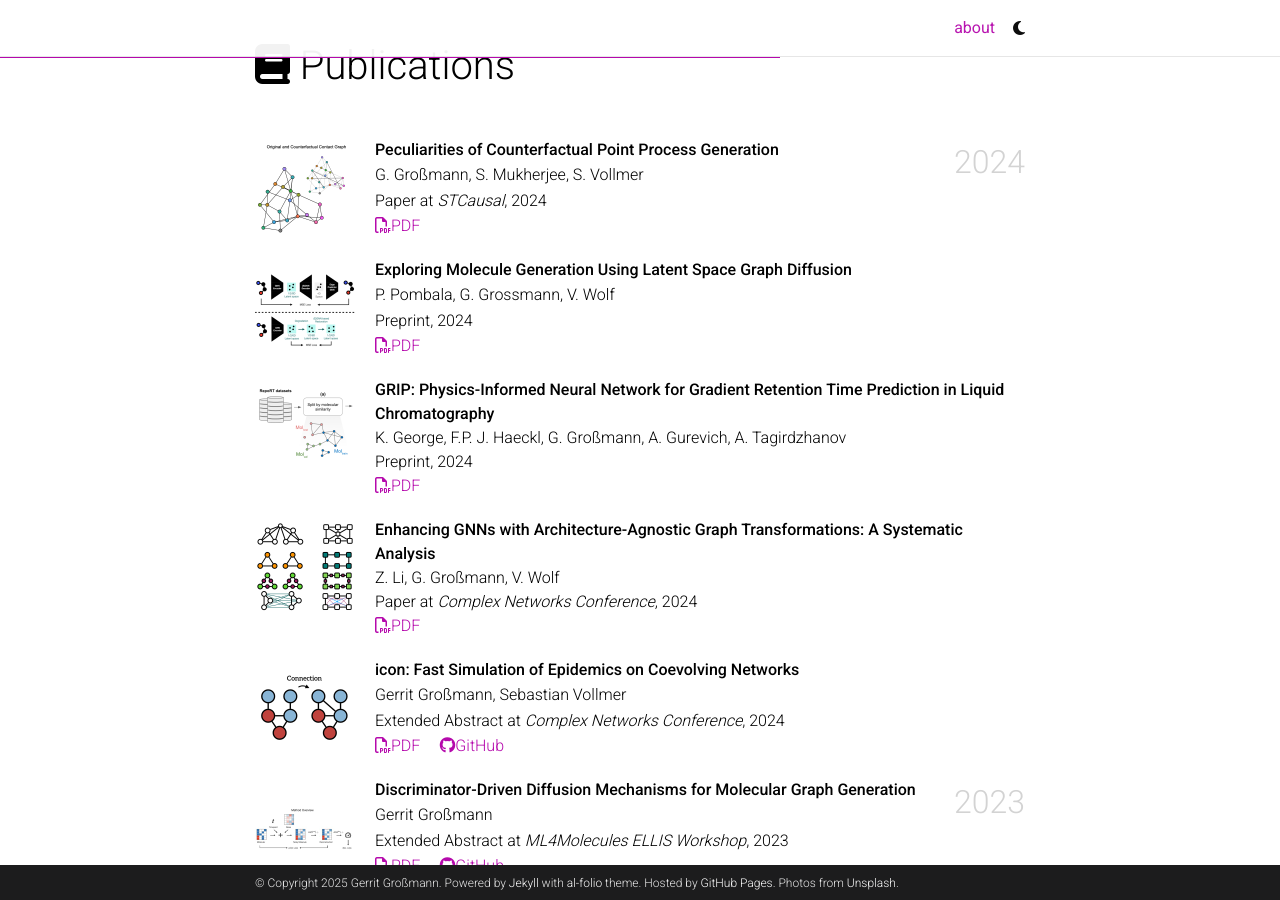
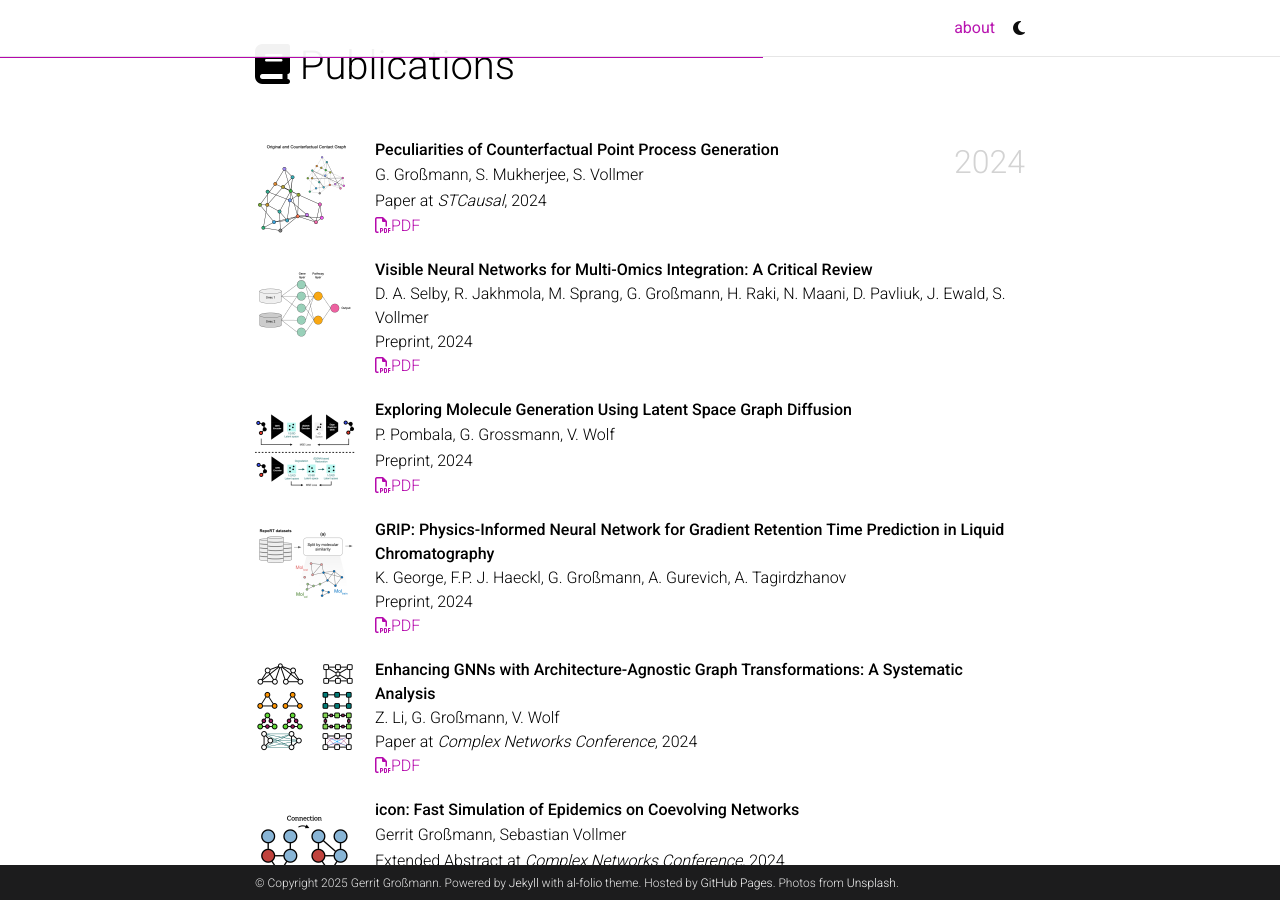
Before and after one commit to gerritgr/gerritgr.github.io, a Jekyll site: the page built from _pages/about.md, in a window 1280 px wide and 900 px high, scrolled down 3764 px. Built offline with Jekyll 4.4.1, drawn with Linux system fonts in a browser that asks for light colours; nearby versions of some CDN libraries; full-size pictures stand in for the smaller copies a plugin makes; comment, search, counter and statistics services are not loaded; a style sheet for code colours, icons or effects is not loaded.

Commit message:
Update about.md

```diff
--- a/_pages/about.md
+++ b/_pages/about.md
@@ -249,6 +249,20 @@
       </div>
     </div>
      <div style="color: lightgray; align-self: flex-start; margin-left: 10px; white-space: nowrap; font-size: 200%;">2024</div>
+  </div>
+
+  <!-- BioNN -->
+  <div style="display: flex; justify-content: space-between; align-items: stretch; margin-bottom: 20px;">
+    <div style="display: flex; align-items: stretch;">
+      <img src="assets/img/publication_preview/bioNN.jpg" alt="Dis preview" style="width: 100px; height: 100px; margin-right: 20px;">
+      <div style="flex-grow: 1; display: flex; flex-direction: column; justify-content: space-between;">
+        <p style="margin: 0;"><strong>Visible Neural Networks for Multi-Omics Integration: A Critical Review</strong></p>
+        <p style="margin: 0;">D. A. Selby, R. Jakhmola, M. Sprang, G. Großmann, H. Raki, N. Maani, D. Pavliuk, J. Ewald, S. Vollmer</p>
+        <p style="margin: 0;">Preprint, 2024</p>
+        <p style="margin: 0;"><a href="https://biorxiv.org/content/10.1101/2024.12.09.627465v1"><i class="fa-regular fa-file-pdf"></i>PDF</a> </p>
+      </div>
+    </div>
+    <!-- <div style="color: lightgray; align-self: flex-start; margin-left: 10px; white-space: nowrap; font-size: 200%;">2022</div>  -->
   </div>
 
   <!-- LatentMol -->
```
